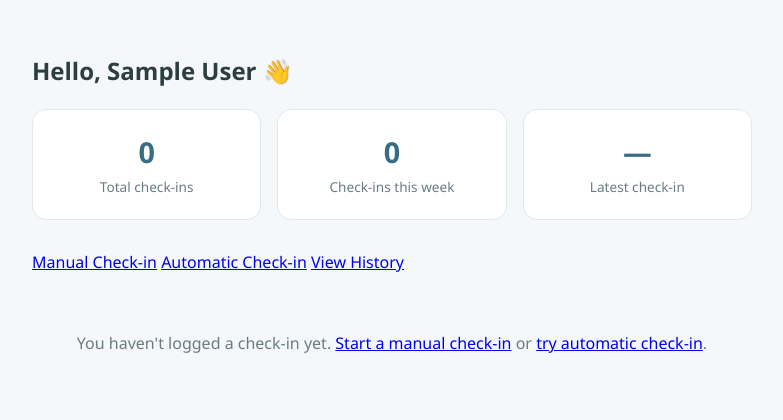
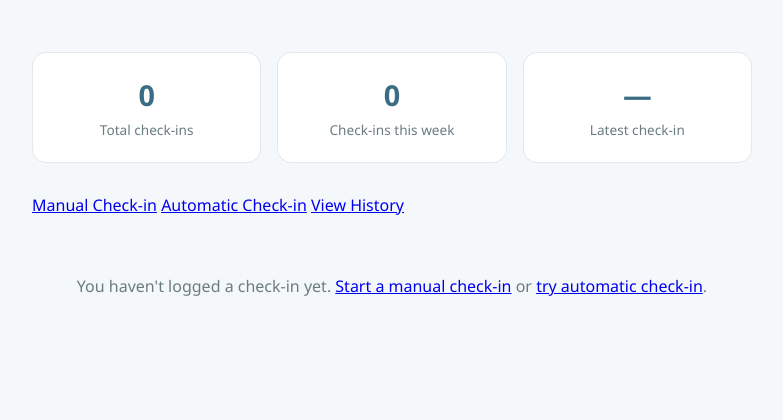
Before and after one commit to devipriya2006/MindCare, a Flask app: page /dashboard in a window 1280 px wide. Shown: the part 63-483 px from the top of the page, without its empty margins (148-931 px from the left). Run offline with Flask 3, Linux system fonts and the light colour scheme; the visitor is signed in with stand-in values (Sample User, id 1); data that the repository does not hold is empty; some libraries are stand-ins or nearby versions.

Commit message:
Update dashboard.html

```diff
--- a/MindCare/templates/dashboard.html
+++ b/MindCare/templates/dashboard.html
@@ -4,7 +4,6 @@
 
 {% block content %}
 <section class="dashboard">
-  <h2>Hello, {{ current_user.name }} 👋</h2>
 
   <div class="stat-row">
     <div class="stat-card">
```
